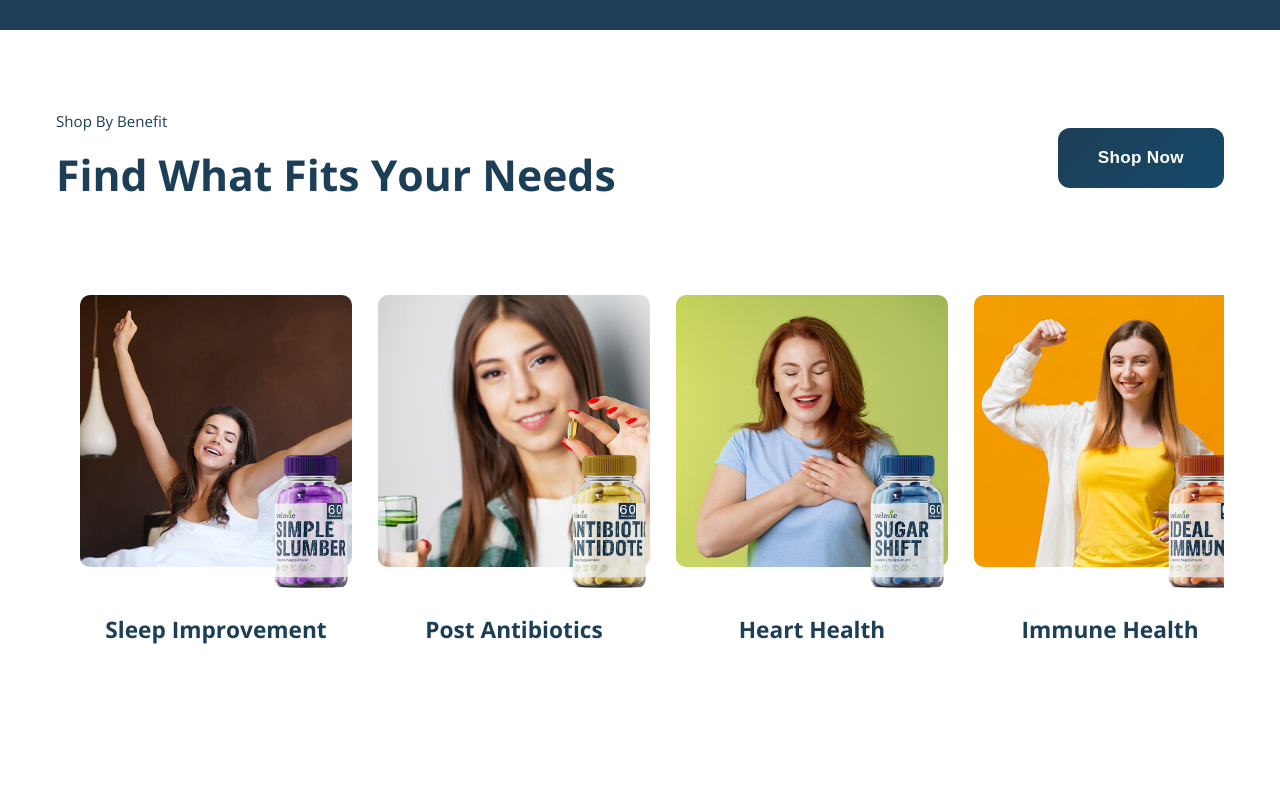
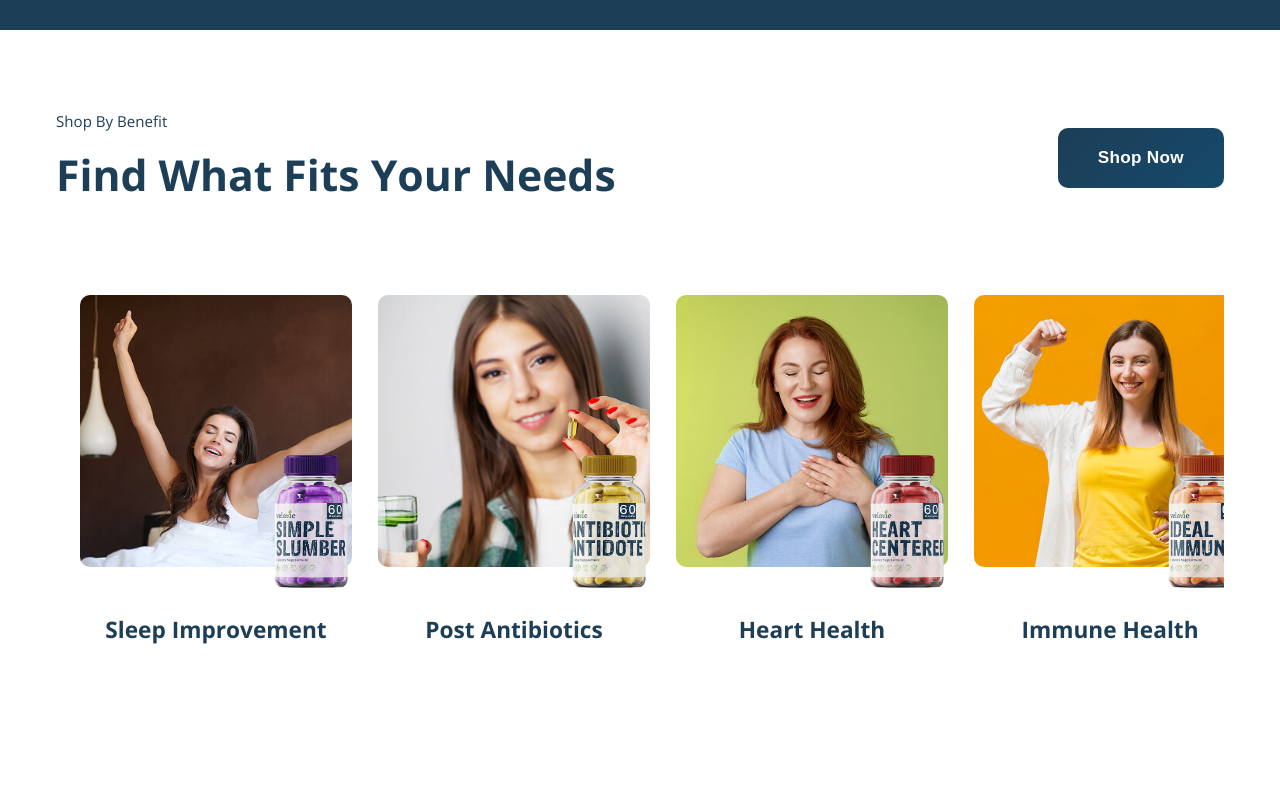
Before and after one commit to Analkumar02/velavie, a React (Create React App) app: page / in a window 1280 px wide. Shown: the part 920-1720 px from the top of the page. Built offline with nearby package versions, Linux system fonts and the light colour scheme.

Commit message:
03-07-25 1st update

```diff
--- a/src/components/BenefitSwiper.js
+++ b/src/components/BenefitSwiper.js
@@ -184,7 +184,7 @@ const BenefitSwiper = () => {
               alt="Heart Health"
             />
             <ProductThumb
-              src={imagePath + "benefit-thumb1.png"}
+              src={imagePath + "benefit-thumb4.png"}
               alt="Heart Health"
             />
           </SlideInner>
--- a/src/components/HeaderStyled.js
+++ b/src/components/HeaderStyled.js
@@ -734,7 +734,7 @@ export const BlueButton = styled.button`
   font-size: clamp(0.875rem, 0.7943rem + 0.3445vw, 1.125rem);
   font-weight: 600;
   padding: 20px 40px;
-  border-radius: 12px;
+  border-radius: 10px;
   text-transform: capitalize;
   text-decoration: none;
   border: none;
@@ -787,7 +787,7 @@ export const BlueButton = styled.button`
   @media (max-width: 991px) {
     padding: 12px 20px;
     font-size: 14px;
-    border-radius: 10px;
+    border-radius: 5px;
   }
 `;
 
```
